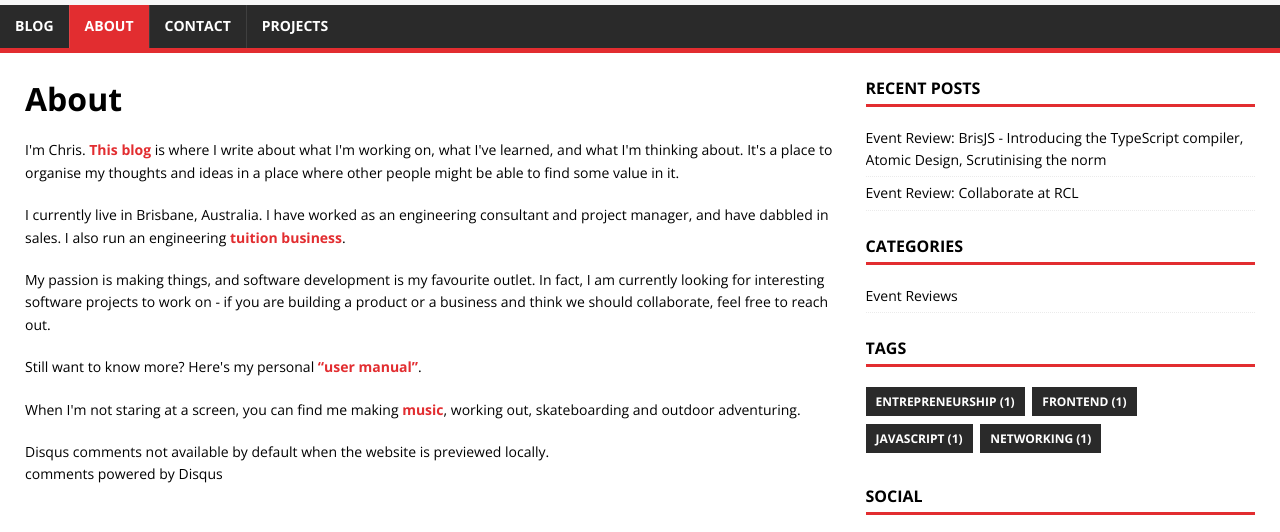
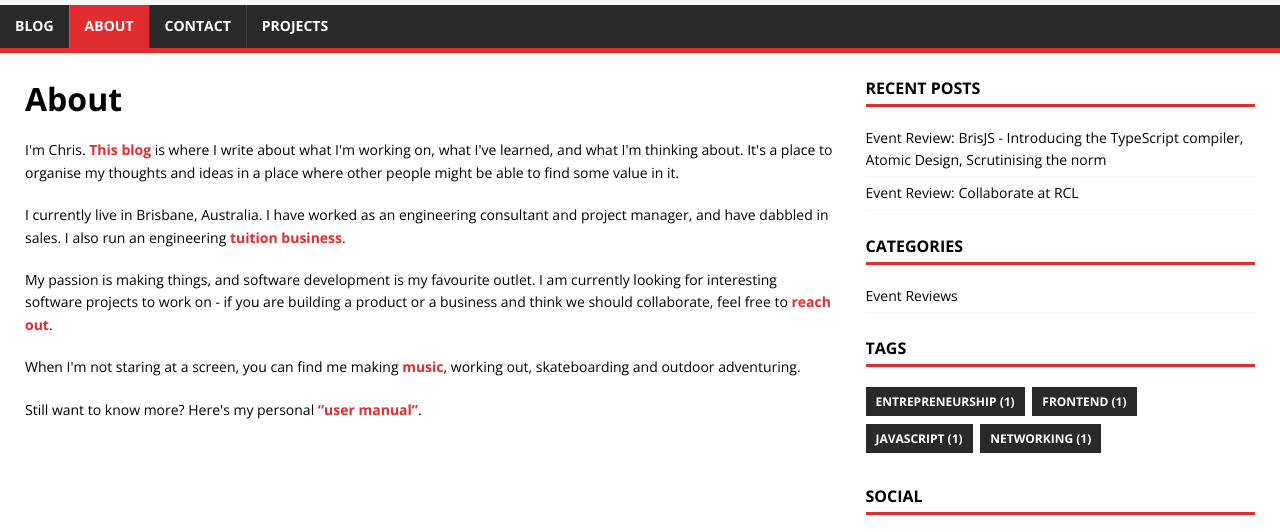
Before and after one commit to chrispalmo/chrispalmo.github.io, a plain HTML site: page about/index.html in a window 1280 px wide. Shown: the part 104-636 px from the top of the page. Drawn offline with nearby package versions, Linux system fonts and the light colour scheme.

Commit message:
removed disqus comments from static pages

```diff
--- a/about/index.html
+++ b/about/index.html
@@ -89,38 +89,15 @@ I currently live in Brisbane, Australia. I have worked as an engineering consult
 		</header><div class="content post__content clearfix">
 			<p>I'm Chris. <a href="/">This blog</a> is where I write about what I'm working on, what I've learned, and what I'm thinking about. It's a place to organise my thoughts and ideas in a place where other people might be able to find some value in it.</p>
 <p>I currently live in Brisbane, Australia. I have worked as an engineering consultant and project manager, and have dabbled in sales. I also run an engineering <a href="http://brisbanemetuition.com.au/">tuition business</a>.</p>
-<p>My passion is making things, and software development is my favourite outlet. In fact, I am currently looking for interesting software projects to work on - if you are building a product or a business and think we should collaborate, feel free to reach out.</p>
+<p>My passion is making things, and software development is my favourite outlet. I am currently looking for interesting software projects to work on - if you are building a product or a business and think we should collaborate, feel free to <a href="/contact/">reach out</a>.</p>
+<p>When I'm not staring at a screen, you can find me making <a href="https://soundcloud.com/chris-palmieri/tracks">music</a>, working out, skateboarding and outdoor adventuring.</p>
 <p>Still want to know more? Here's my personal <a href="https://docs.google.com/presentation/d/1K9pAt-gZ6V8f1YEoUw6BWFzEcJypndpjOzMZzd8Q2Wc/edit?usp=sharing">&ldquo;user manual&rdquo;</a>.</p>
-<p>When I'm not staring at a screen, you can find me making <a href="https://soundcloud.com/chris-palmieri/tracks">music</a>, working out, skateboarding and outdoor adventuring.</p>
 
 		</div>
 	</article>
 </main>
 
 
-
-<section class="comments">
-	<div id="disqus_thread"></div>
-<script type="application/javascript">
-    var disqus_config = function () {
-
-
-
-    };
-    (function() {
-        if (["localhost", "127.0.0.1"].indexOf(window.location.hostname) != -1) {
-            document.getElementById('disqus_thread').innerHTML = 'Disqus comments not available by default when the website is previewed locally.';
-            return;
-        }
-        var d = document, s = d.createElement('script'); s.async = true;
-        s.src = '//' + "palmo-xyz" + '.disqus.com/embed.js';
-        s.setAttribute('data-timestamp', +new Date());
-        (d.head || d.body).appendChild(s);
-    })();
-</script>
-<noscript>Please enable JavaScript to view the <a href="https://disqus.com/?ref_noscript">comments powered by Disqus.</a></noscript>
-<a href="https://disqus.com" class="dsq-brlink">comments powered by <span class="logo-disqus">Disqus</span></a>
-</section>
 
 
 			</div>
```
Also changed, not shown: contact/index.html (+0 -23 lines), projects/index.html (+0 -23 lines).
